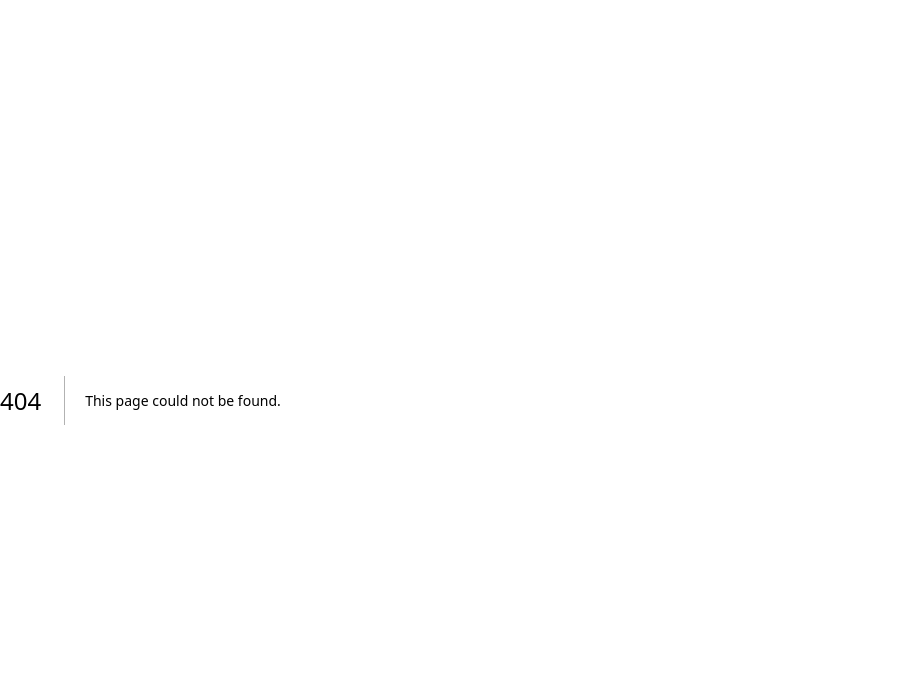
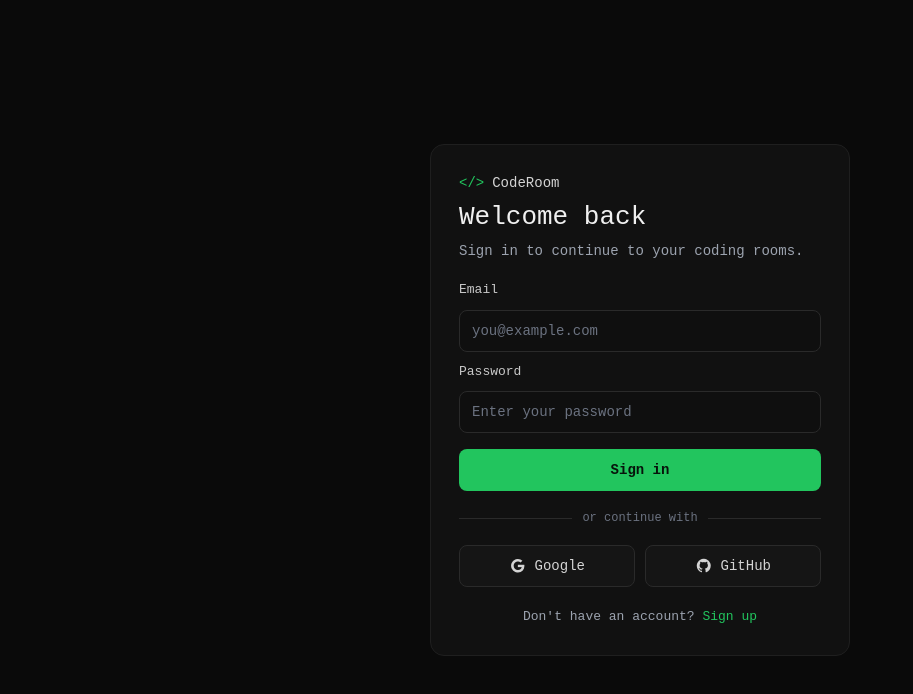
Before and after one commit to chaitanya-699/code_room, a Next.js app: page /signin in a window 1280 px wide. Before the commit this address had no page. Shown: the top 694 px of the page, without its empty margins (0-913 px from the left). Built offline with nearby package versions, Linux system fonts and the light colour scheme.

Commit message:
completed UI for signin and signup pages

```diff
--- a/app/globals.css
+++ b/app/globals.css
@@ -803,7 +803,6 @@ body:has(.landing-page) {
   color: #22c55e;
 }
 
-
 .sidebar-divider {
   height: 1px;
   background-color: #1f1f1f;
@@ -1022,7 +1021,7 @@ body:has(.landing-page) {
   background-color: #1a1a1a;
   transform: translateY(-1px);
 }
-.cta-btn-secondary.demo-btn{
+.cta-btn-secondary.demo-btn {
   color: #f59e0b !important;
   border: 1px dashed rgba(245, 158, 11, 0.25);
 }
@@ -1030,7 +1029,6 @@ body:has(.landing-page) {
 .cta-btn-secondary.demo-btn:hover {
   background-color: rgba(245, 158, 11, 0.08) !important;
   color: #fbbf24 !important;
-
 }
 
 .cta-btn-ghost {
@@ -1612,6 +1610,7 @@ body:has(.landing-page) {
   padding: 8px 16px;
   border-radius: 8px;
   width: fit-content;
+
 }
 
 .cta-prompt {
--- a/app/page.tsx
+++ b/app/page.tsx
@@ -96,10 +96,7 @@ export default function HomePage() {
                 <i className="fa-solid fa-right-to-bracket"></i>
                 Join with Code
               </Link>
-              <Link
-                href="/problem"
-                className="cta-btn-secondary demo-btn"
-              >
+              <Link href="/demo-page" className="cta-btn-secondary demo-btn">
                 <i className="fa-solid fa-flask"></i>
                 <span>Demo Test</span>
               </Link>
--- /dev/null
+++ b/app/signin/SignIn.module.css
@@ -0,0 +1,182 @@
+.signinPage {
+  min-height: 100vh;
+  width: 100%;
+  display: flex;
+  align-items: center;
+  justify-content: center;
+  background: #0a0a0a;
+  padding: 24px;
+  box-sizing: border-box;
+}
+
+.signinCard {
+  width: 100%;
+  max-width: 420px;
+  background: #111111;
+  border: 1px solid #1f1f1f;
+  border-radius: 14px;
+  padding: 28px;
+  color: #d4d4d4;
+  display: flex;
+  flex-direction: column;
+  gap: 18px;
+}
+
+.header {
+  display: flex;
+  flex-direction: column;
+  gap: 8px;
+}
+
+.brand {
+  width: fit-content;
+  display: inline-flex;
+  align-items: center;
+  gap: 8px;
+  color: #d4d4d4;
+  text-decoration: none;
+  font-size: 14px;
+}
+
+.brandIcon {
+  color: #22c55e;
+}
+
+.header h1 {
+  margin: 0;
+  font-size: 26px;
+  color: #f0f0f0;
+  line-height: 1.2;
+}
+
+.header p {
+  margin: 0;
+  color: #9ca3af;
+  font-size: 14px;
+}
+
+.form {
+  display: flex;
+  flex-direction: column;
+  gap: 10px;
+}
+
+.form label {
+  font-size: 13px;
+  color: #c9c9c9;
+}
+
+.form input {
+  height: 42px;
+  background: #0f0f0f;
+  border: 1px solid #2a2a2a;
+  border-radius: 8px;
+  color: #f3f4f6;
+  padding: 0 12px;
+  font-size: 14px;
+  outline: none;
+  transition: border-color 0.15s ease;
+}
+
+.form input::placeholder {
+  color: #6b7280;
+}
+
+.form input:focus {
+  border-color: #22c55e;
+}
+
+.primaryBtn {
+  margin-top: 6px;
+  height: 42px;
+  border: none;
+  border-radius: 8px;
+  background: #22c55e;
+  color: #07130b;
+  font-weight: 700;
+  font-size: 14px;
+  cursor: pointer;
+  transition: background-color 0.15s ease;
+}
+
+.primaryBtn:hover {
+  background: #16a34a;
+}
+
+.divider {
+  display: flex;
+  align-items: center;
+  color: #6b7280;
+  font-size: 12px;
+}
+
+.divider::before,
+.divider::after {
+  content: "";
+  height: 1px;
+  flex: 1;
+  background: #2a2a2a;
+}
+
+.divider span {
+  padding: 0 10px;
+}
+
+.oauthButtons {
+  display: grid;
+  grid-template-columns: 1fr 1fr;
+  gap: 10px;
+}
+
+.oauthBtn {
+  height: 42px;
+  border: 1px solid #2a2a2a;
+  border-radius: 8px;
+  background: #151515;
+  color: #d4d4d4;
+  font-size: 14px;
+  display: inline-flex;
+  align-items: center;
+  justify-content: center;
+  gap: 8px;
+  cursor: pointer;
+  transition:
+    border-color 0.15s ease,
+    background-color 0.15s ease;
+}
+
+.oauthBtn:hover {
+  border-color: #3a3a3a;
+  background: #1a1a1a;
+}
+
+.footerText {
+  margin: 2px 0 0;
+  font-size: 13px;
+  color: #9ca3af;
+  text-align: center;
+}
+
+.footerText a {
+  color: #22c55e;
+  text-decoration: none;
+}
+
+.footerText a:hover {
+  text-decoration: underline;
+}
+
+@media (max-width: 520px) {
+  .signinPage {
+    padding: 16px;
+  }
+
+  .signinCard {
+    padding: 22px;
+    border-radius: 12px;
+  }
+
+  .oauthButtons {
+    grid-template-columns: 1fr;
+  }
+}
--- /dev/null
+++ b/app/signin/page.tsx
@@ -0,0 +1,64 @@
+import Link from "next/link";
+import styles from "./SignIn.module.css";
+
+export default function SigninPage() {
+  return (
+    <main className={styles.signinPage}>
+      <div className={styles.signinCard}>
+        <div className={styles.header}>
+          <Link href="/" className={styles.brand}>
+            <span className={styles.brandIcon}>{"</>"}</span>
+            <span>CodeRoom</span>
+          </Link>
+          <h1>Welcome back</h1>
+          <p>Sign in to continue to your coding rooms.</p>
+        </div>
+
+        <form className={styles.form}>
+          <label htmlFor="email">Email</label>
+          <input
+            id="email"
+            name="email"
+            type="email"
+            placeholder="you@example.com"
+            autoComplete="email"
+            required
+          />
+
+          <label htmlFor="password">Password</label>
+          <input
+            id="password"
+            name="password"
+            type="password"
+            placeholder="Enter your password"
+            autoComplete="current-password"
+            required
+          />
+
+          <button type="submit" className={styles.primaryBtn}>
+            Sign in
+          </button>
+        </form>
+
+        <div className={styles.divider}>
+          <span>or continue with</span>
+        </div>
+
+        <div className={styles.oauthButtons}>
+          <button type="button" className={styles.oauthBtn}>
+            <i className="fa-brands fa-google"></i>
+            Google
+          </button>
+          <button type="button" className={styles.oauthBtn}>
+            <i className="fa-brands fa-github"></i>
+            GitHub
+          </button>
+        </div>
+
+        <p className={styles.footerText}>
+          Don&apos;t have an account? <Link href="/signup">Sign up</Link>
+        </p>
+      </div>
+    </main>
+  );
+}
--- /dev/null
+++ b/app/signup/SignUp.module.css
@@ -0,0 +1,182 @@
+.signupPage {
+  min-height: 100vh;
+  width: 100%;
+  display: flex;
+  align-items: center;
+  justify-content: center;
+  background: #0a0a0a;
+  padding: 24px;
+  box-sizing: border-box;
+}
+
+.signupCard {
+  width: 100%;
+  max-width: 420px;
+  background: #111111;
+  border: 1px solid #1f1f1f;
+  border-radius: 14px;
+  padding: 28px;
+  color: #d4d4d4;
+  display: flex;
+  flex-direction: column;
+  gap: 18px;
+}
+
+.header {
+  display: flex;
+  flex-direction: column;
+  gap: 8px;
+}
+
+.brand {
+  width: fit-content;
+  display: inline-flex;
+  align-items: center;
+  gap: 8px;
+  color: #d4d4d4;
+  text-decoration: none;
+  font-size: 14px;
+}
+
+.brandIcon {
+  color: #22c55e;
+}
+
+.header h1 {
+  margin: 0;
+  font-size: 26px;
+  color: #f0f0f0;
+  line-height: 1.2;
+}
+
+.header p {
+  margin: 0;
+  color: #9ca3af;
+  font-size: 14px;
+}
+
+.form {
+  display: flex;
+  flex-direction: column;
+  gap: 10px;
+}
+
+.form label {
+  font-size: 13px;
+  color: #c9c9c9;
+}
+
+.form input {
+  height: 42px;
+  background: #0f0f0f;
+  border: 1px solid #2a2a2a;
+  border-radius: 8px;
+  color: #f3f4f6;
+  padding: 0 12px;
+  font-size: 14px;
+  outline: none;
+  transition: border-color 0.15s ease;
+}
+
+.form input::placeholder {
+  color: #6b7280;
+}
+
+.form input:focus {
+  border-color: #22c55e;
+}
+
+.primaryBtn {
+  margin-top: 6px;
+  height: 42px;
+  border: none;
+  border-radius: 8px;
+  background: #22c55e;
+  color: #07130b;
+  font-weight: 700;
+  font-size: 14px;
+  cursor: pointer;
+  transition: background-color 0.15s ease;
+}
+
+.primaryBtn:hover {
+  background: #16a34a;
+}
+
+.divider {
+  display: flex;
+  align-items: center;
+  color: #6b7280;
+  font-size: 12px;
+}
+
+.divider::before,
+.divider::after {
+  content: "";
+  height: 1px;
+  flex: 1;
+  background: #2a2a2a;
+}
+
+.divider span {
+  padding: 0 10px;
+}
+
+.oauthButtons {
+  display: grid;
+  grid-template-columns: 1fr 1fr;
+  gap: 10px;
+}
+
+.oauthBtn {
+  height: 42px;
+  border: 1px solid #2a2a2a;
+  border-radius: 8px;
+  background: #151515;
+  color: #d4d4d4;
+  font-size: 14px;
+  display: inline-flex;
+  align-items: center;
+  justify-content: center;
+  gap: 8px;
+  cursor: pointer;
+  transition:
+    border-color 0.15s ease,
+    background-color 0.15s ease;
+}
+
+.oauthBtn:hover {
+  border-color: #3a3a3a;
+  background: #1a1a1a;
+}
+
+.footerText {
+  margin: 2px 0 0;
+  font-size: 13px;
+  color: #9ca3af;
+  text-align: center;
+}
+
+.footerText a {
+  color: #22c55e;
+  text-decoration: none;
+}
+
+.footerText a:hover {
+  text-decoration: underline;
+}
+
+@media (max-width: 520px) {
+  .signupPage {
+    padding: 16px;
+  }
+
+  .signupCard {
+    padding: 22px;
+    border-radius: 12px;
+  }
+
+  .oauthButtons {
+    grid-template-columns: 1fr;
+  }
+}
--- /dev/null
+++ b/app/signup/page.tsx
@@ -0,0 +1,74 @@
+import Link from "next/link";
+import styles from "./SignUp.module.css";
+
+export default function SignupPage() {
+  return (
+    <main className={styles.signupPage}>
+      <div className={styles.signupCard}>
+        <div className={styles.header}>
+          <Link href="/" className={styles.brand}>
+            <span className={styles.brandIcon}>{"</>"}</span>
+            <span>CodeRoom</span>
+          </Link>
+          <h1>Create your account</h1>
+          <p>Start creating coding rooms in seconds.</p>
+        </div>
+
+        <form className={styles.form}>
+          <label htmlFor="username">Username</label>
+          <input
+            id="username"
+            name="username"
+            type="text"
+            placeholder="Choose a username"
+            autoComplete="username"
+            required
+          />
+
+          <label htmlFor="email">Email</label>
+          <input
+            id="email"
+            name="email"
+            type="email"
+            placeholder="you@example.com"
+            autoComplete="email"
+            required
+          />
+
+          <label htmlFor="password">Password</label>
+          <input
+            id="password"
+            name="password"
+            type="password"
+            placeholder="Enter your password"
+            autoComplete="new-password"
+            required
+          />
+
+          <button type="submit" className={styles.primaryBtn}>
+            Create account
+          </button>
+        </form>
+
+        <div className={styles.divider}>
+          <span>or continue with</span>
+        </div>
+
+        <div className={styles.oauthButtons}>
+          <button type="button" className={styles.oauthBtn}>
+            <i className="fa-brands fa-google"></i>
+            Google
+          </button>
+          <button type="button" className={styles.oauthBtn}>
+            <i className="fa-brands fa-github"></i>
+            GitHub
+          </button>
+        </div>
+
+        <p className={styles.footerText}>
+          Already have an account? <Link href="/signin">Sign in</Link>
+        </p>
+      </div>
+    </main>
+  );
+}
```
Also changed, not shown: app/demo-page/page.tsx (renamed from app/problem/page.tsx), 1 other file (tests, documents, lock files or other folders).
